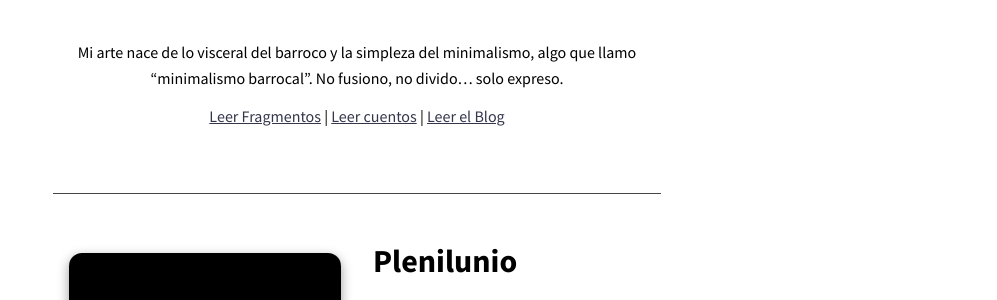
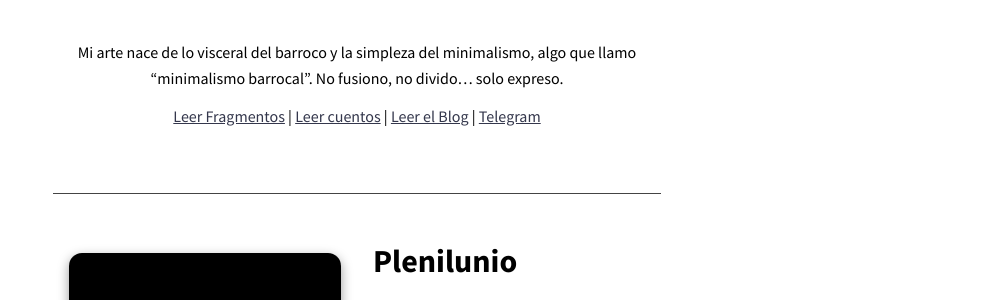
Before and after one commit to KajiiNarumi/iasuarezv, a Jekyll site: the page built from index.html, in a window 1280 px wide and 900 px high, scrolled down 645 px. Shown: the part 154-454 px from the top of the window, without its empty margins (283-1280 px from the left). Built offline with Jekyll 4.4.1, drawn with Linux system fonts in a browser that asks for light colours; nearby versions of some CDN libraries; the list of posts is cut into pages by our own code.

Commit message:
Actualizar index.html

```diff
--- a/index.html
+++ b/index.html
@@ -24,7 +24,7 @@ entries_layout: list
     <p>En mi <strong>tinta</strong>, distintas voces se fusionan; mi <strong>lente</strong> siempre busca un nuevo enfoque que descubrir. Persigo un <strong>tacto</strong> distinto, una <strong>sensación</strong> nueva que pueda transmitir.</p>
     <br>
     <p>Mi arte nace de lo visceral del barroco y la simpleza del minimalismo, algo que llamo “minimalismo barrocal”. No fusiono, no divido… solo expreso.</p>
-    <p><a href="/gotas/">Leer Fragmentos</a> | <a href="/pluma/">Leer cuentos</a> | <a href="/tinta/">Leer el Blog</a></p>
+    <p><a href="/gotas/">Leer Fragmentos</a> | <a href="/pluma/">Leer cuentos</a> | <a href="/tinta/">Leer el Blog</a> | <a href="https://t.me/iASuarezV">Telegram</a></p>
 
 
   </section>
```
